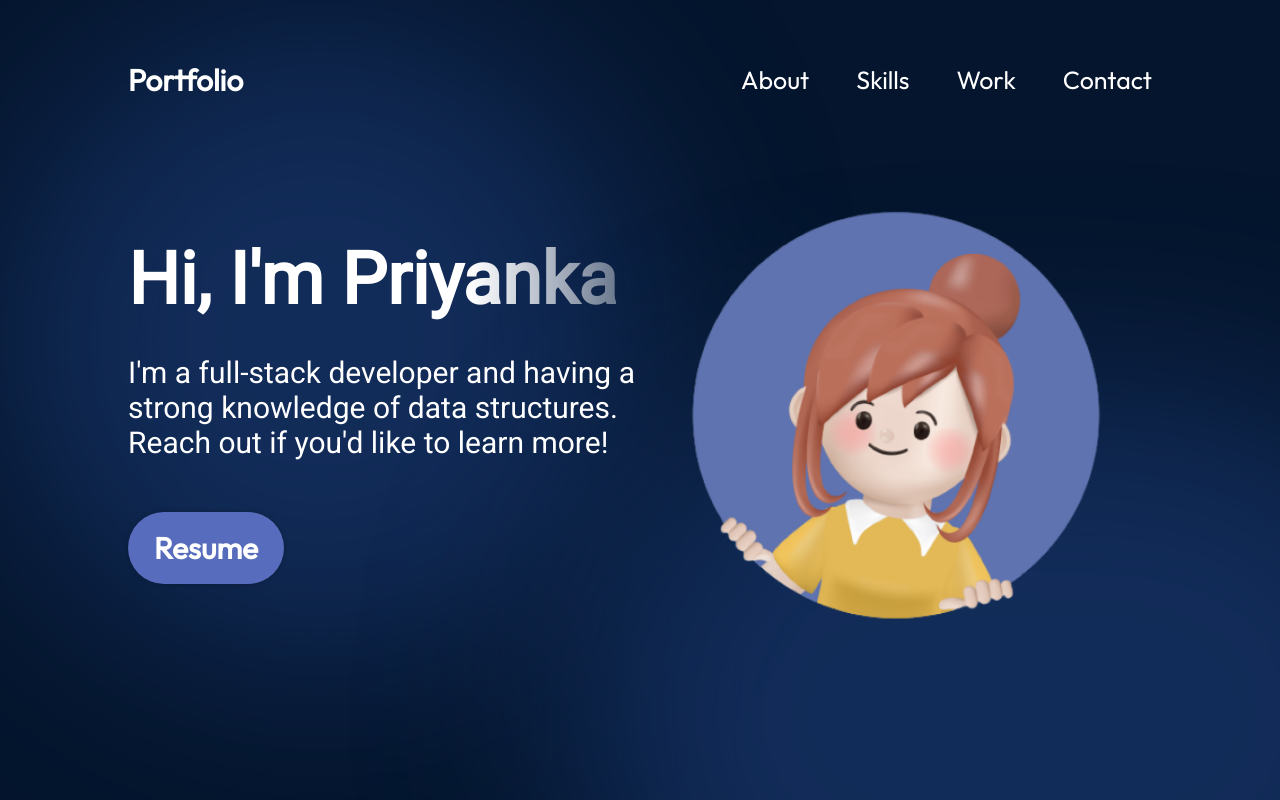
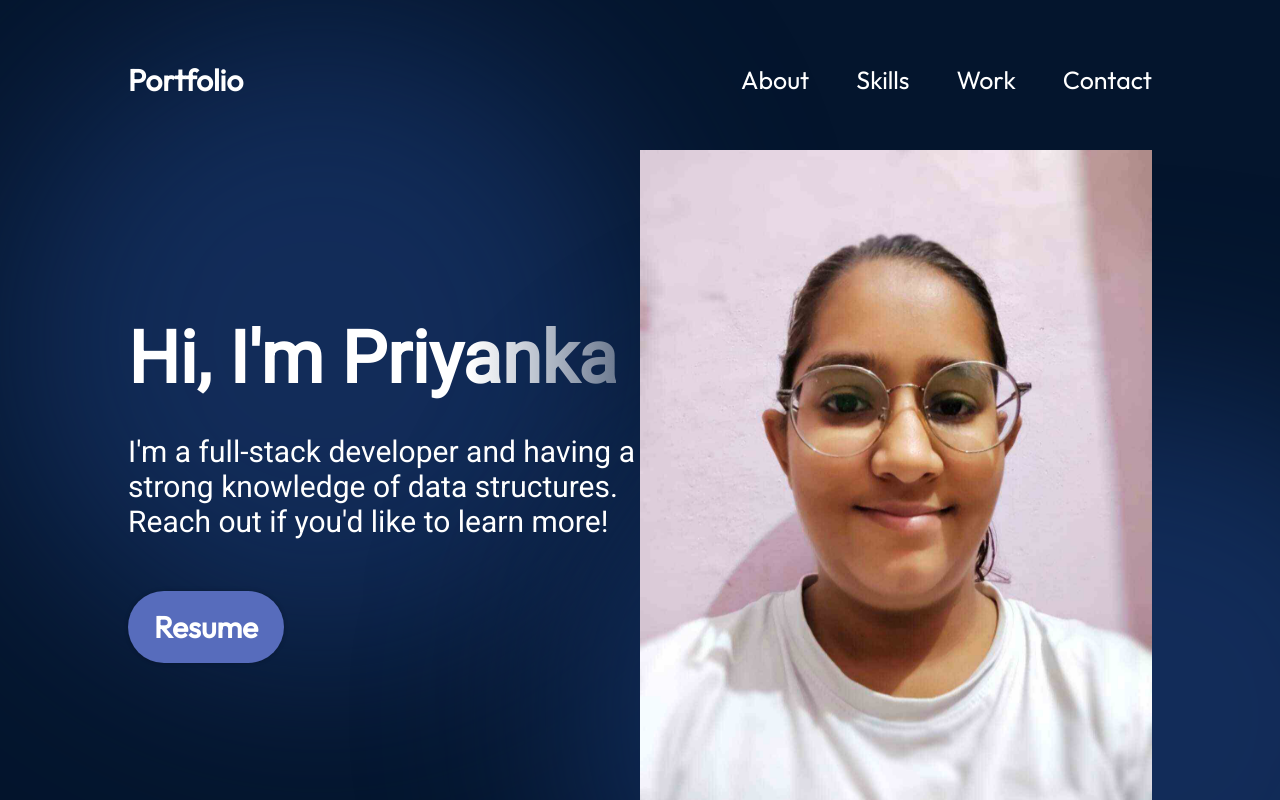
Before and after one commit to priyanka-garg-10/Portfolio, a React (Vite) app: page / in a window 1280 px wide. Shown: the top 800 px of the page. Built offline with nearby package versions, Linux system fonts and the light colour scheme.

Commit message:
Update Hero.jsx

```diff
--- a/src/components/Hero/Hero.jsx
+++ b/src/components/Hero/Hero.jsx
@@ -15,7 +15,7 @@ const Hero = () => {
                 </a>
             </div>
             <img
-                src={getImageUrl("hero/heroImage.png")}
+                src={getImageUrl("hero/Picture.jpeg")}
                 alt="Hero image of me"
                 className={styles.heroImg}
             />
```
